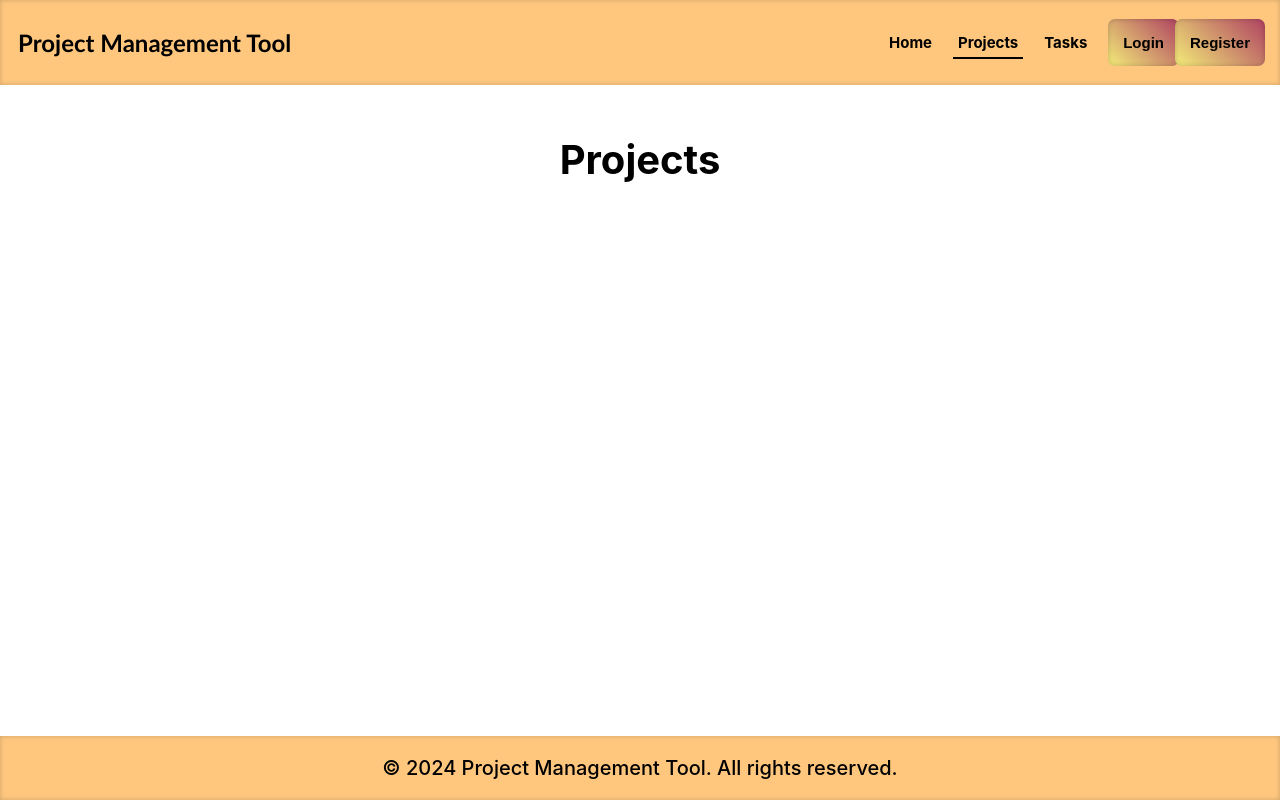
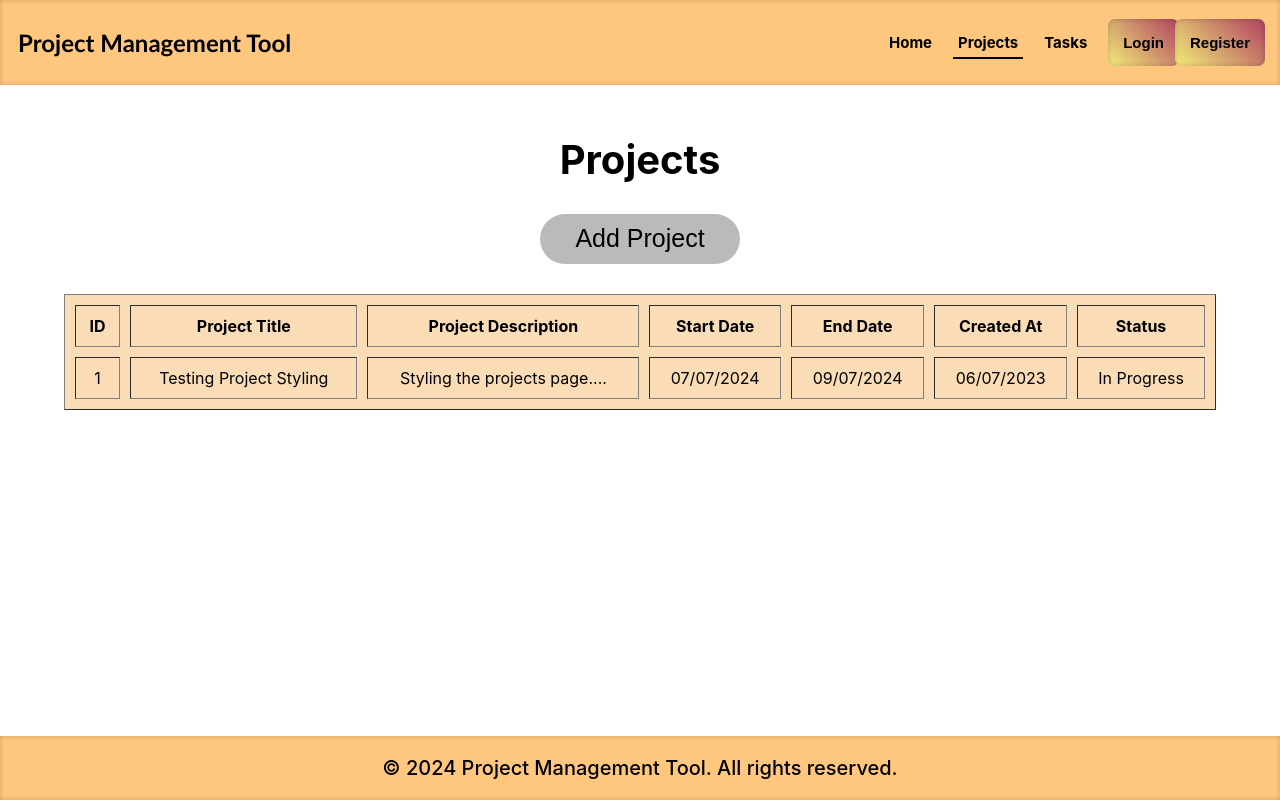
Before and after one commit to iPythonezta/Project-Management-Tool, a React (Create React App) app in the folder frontend/: page /projects in a window 1280 px wide. Built offline with nearby package versions, Linux system fonts and the light colour scheme; no server answers.

Commit message:
Basic design of projects page

```diff
--- a/frontend/src/Components/Projects.js
+++ b/frontend/src/Components/Projects.js
@@ -9,6 +9,33 @@ export default function Projects() {
             <h2 className="pg-heading">
                 Projects
             </h2>
+            <div className="button-justifier">
+                <button className="gray-button">Add Project</button>
+            </div>
+            <table className="proj-table" border={1}>
+                <thead>
+                    <tr>
+                        <th colSpan={1}>ID</th>
+                        <th colSpan={2}>Project Title</th>
+                        <th colSpan={3}>Project Description</th>
+                        <th colSpan={1.5}>Start Date</th>
+                        <th colSpan={1.5}>End Date</th>
+                        <th colSpan={1.5}>Created At</th>
+                        <th colSpan={1.5}>Status</th>
+                    </tr>
+                </thead>
+                <tbody>
+                    <tr>
+                        <td colSpan={1}>1</td>
+                        <td colSpan={2}>Testing Project Styling</td>
+                        <td colSpan={3}>Styling the projects page....</td>
+                        <td colSpan={1.5}>07/07/2024</td>
+                        <td colSpan={1.5}>09/07/2024</td>
+                        <td colSpan={1.5}>06/07/2023</td>
+                        <td colSpan={1.5}>In Progress</td>
+                    </tr>
+                </tbody>
+            </table>
             <Footer />
         </div>
     )
--- a/frontend/src/Components/components.css
+++ b/frontend/src/Components/components.css
@@ -336,3 +336,36 @@
     background-color: #bababa;
     opacity: 1;
 }
+
+.gray-button {
+    width: 200px;
+    height: 50px;
+    border: none;
+    border-radius: 35px;
+    background: #BABABA;
+    color: #000;
+    font-size: 25px;
+    cursor: pointer;
+}
+
+.gray-button:hover {
+    background-color: #9f9f9f;
+}
+
+.button-justifier {
+    display: flex;
+    justify-content: center;
+    width: 100%;
+    margin: 30px auto;
+}
+
+.proj-table {
+    width: 90%;
+    margin: 0 auto;
+    text-align: center;
+    border-spacing: 10px;
+    background-color: #FADCB6;
+}
+ .proj-table th, .proj-table td {
+    padding: 10px;
+ }
```
